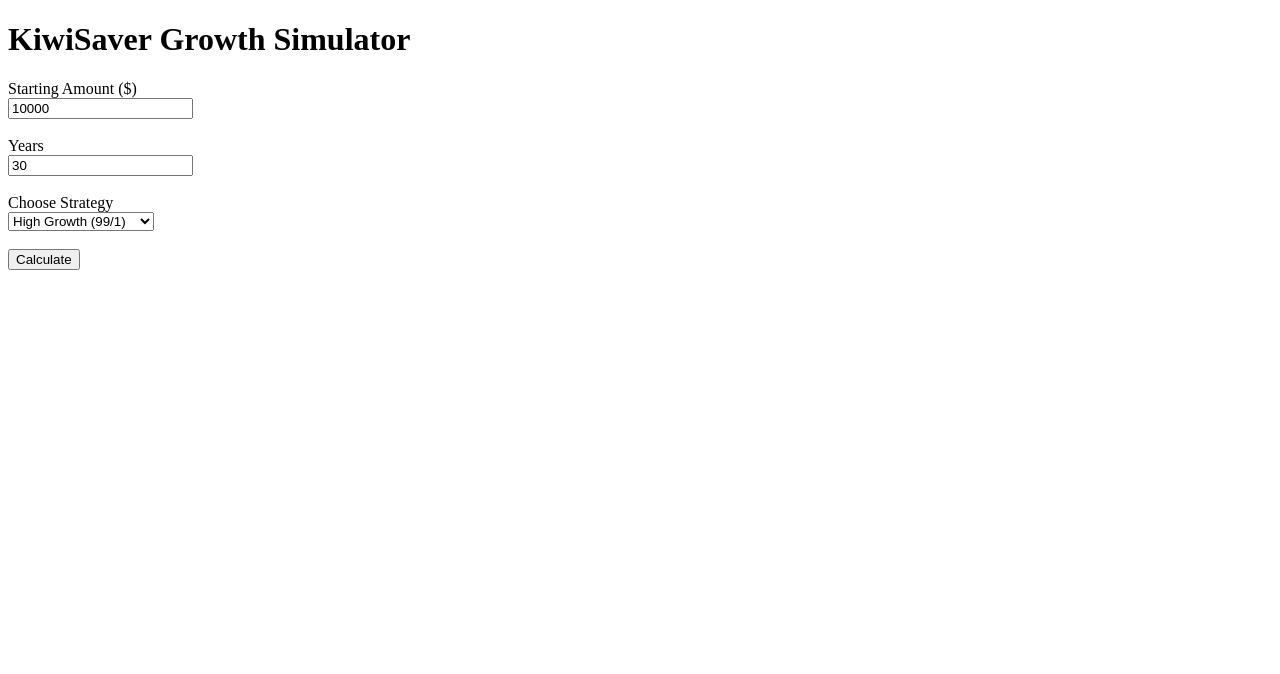
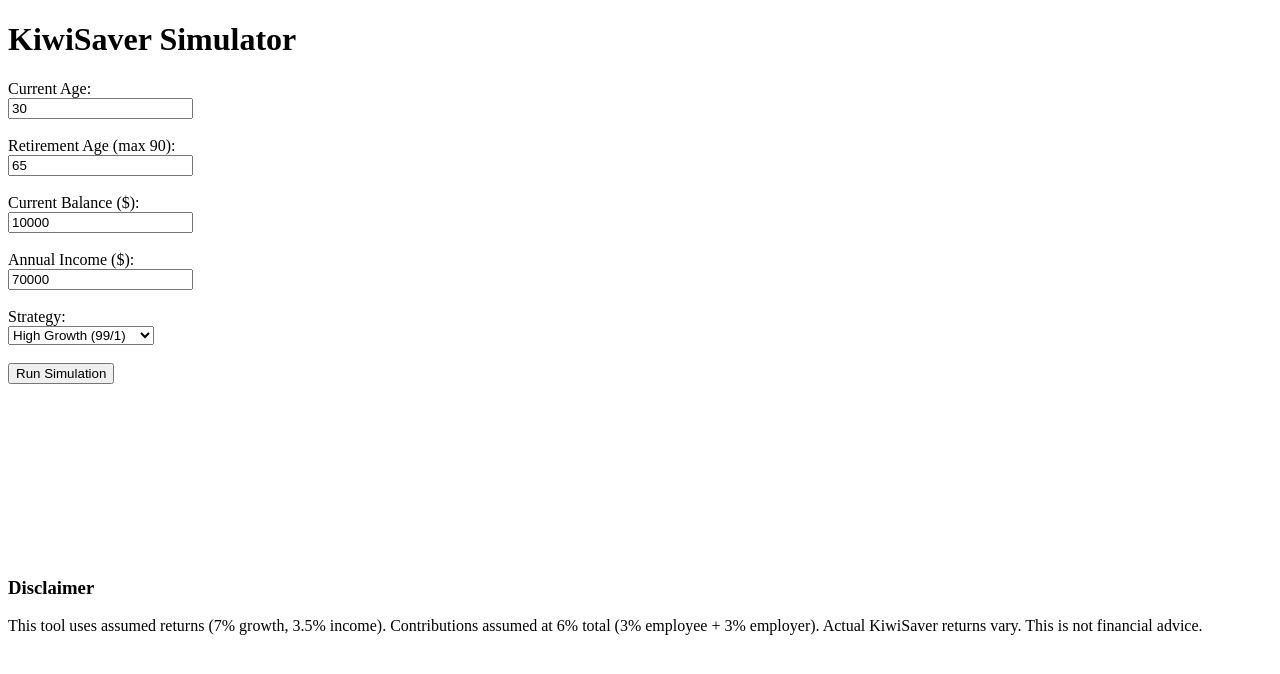
Before and after one commit to nowadayshomeworkai-tools/KiwiSaver-Simulator, a plain HTML site: page index.html in a window 1280 px wide. Drawn offline with nearby package versions, Linux system fonts and the light colour scheme.

Commit message:
index.html

```diff
--- a/index.html
+++ b/index.html
@@ -3,17 +3,22 @@
 <html>
 <head>
   <title>KiwiSaver Simulator</title>
+  <script src="https://cdn.jsdelivr.net/npm/chart.js"></script>
 </head>
 
 <body>
 
-<h1>KiwiSaver Growth Simulator</h1>
+<h1>KiwiSaver Simulator</h1>
 
-<label>Starting Amount ($)</label><br> <input id="start" value="10000"><br><br>
+<label>Current Age:</label><br> <input id="age" value="30"><br><br>
 
-<label>Years</label><br> <input id="years" value="30"><br><br>
+<label>Retirement Age (max 90):</label><br> <input id="retire" value="65"><br><br>
 
-<label>Choose Strategy</label><br> <select id="strategy">
+<label>Current Balance ($):</label><br> <input id="balance" value="10000"><br><br>
+
+<label>Annual Income ($):</label><br> <input id="income" value="70000"><br><br>
+
+<label>Strategy:</label><br> <select id="strategy">
 
   <option value="0.99">High Growth (99/1)</option>
   <option value="0.80">Growth (80/20)</option>
@@ -21,9 +26,17 @@
   <option value="0.25">Conservative (25/75)</option>
 </select><br><br>
 
-<button onclick="runCalc()">Calculate</button>
+<button onclick="runSim()">Run Simulation</button>
 
-<h2 id="output"></h2>
+<h2 id="result"></h2>
+
+<canvas id="growthChart"></canvas> <canvas id="pieChart"></canvas>
+
+<h3>Disclaimer</h3>
+<p>
+This tool uses assumed returns (7% growth, 3.5% income). Contributions assumed at 6% total (3% employee + 3% employer).
+Actual KiwiSaver returns vary. This is not financial advice.
+</p>
 
 <script src="script.js"></script>
 
```
